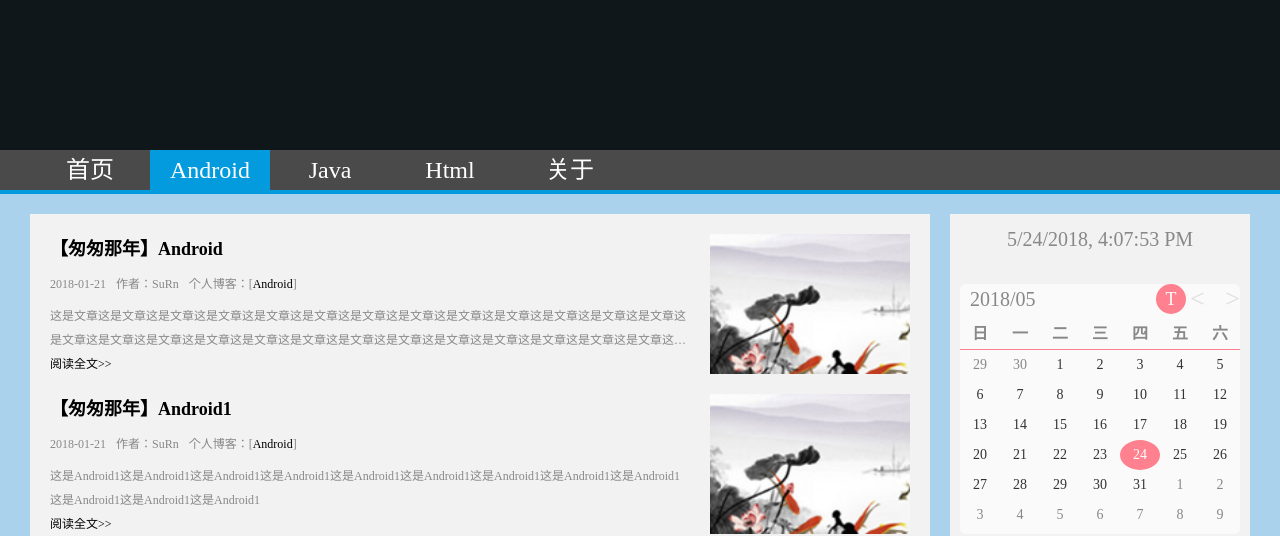
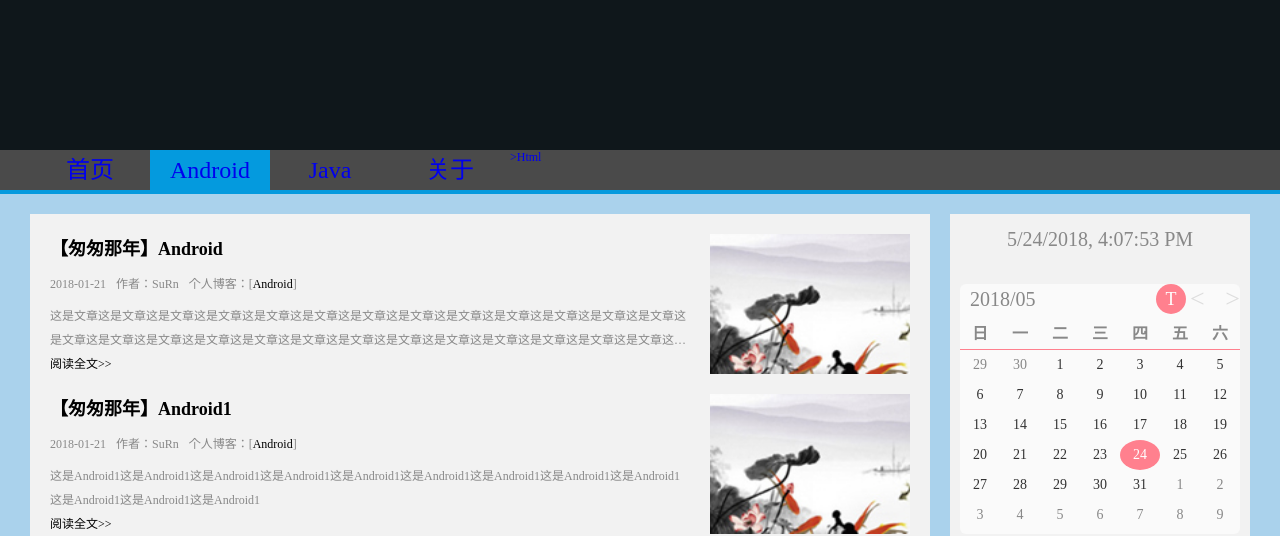
Before and after one commit to SuRn0719/test, a plain HTML site: page Android.html in a window 1280 px wide. Shown: the top 536 px of the page. Drawn offline with Linux system fonts and the light colour scheme; a script that the page names is missing.

Commit message:
Update Android.html

```diff
--- a/Android.html
+++ b/Android.html
@@ -145,11 +145,11 @@
   <header class="header" style=""></header>
   <div class="nav">
   <ul>
-  <li><a href="http://surngg.cn/test">首页</a></li>
-  <li class="current"><a href="Android">Android</a></li>
-  <li><a href="Java">Java</a></li>
-  <li><a href="Html">Html</a></li>
-  <li><a href="about">关于</a></li>
+  <a href="http://surngg.cn/test"><li>首页</li></a>
+  <a href="Android"><li class="current">Android</li></a>
+  <a href="Java"><li>Java</li></a>
+  <a href="Html"<li>>Html</li></a>
+  <a href="about"><li>关于</li></a>
   </ul>
   </div>
   <div class="content">
```
